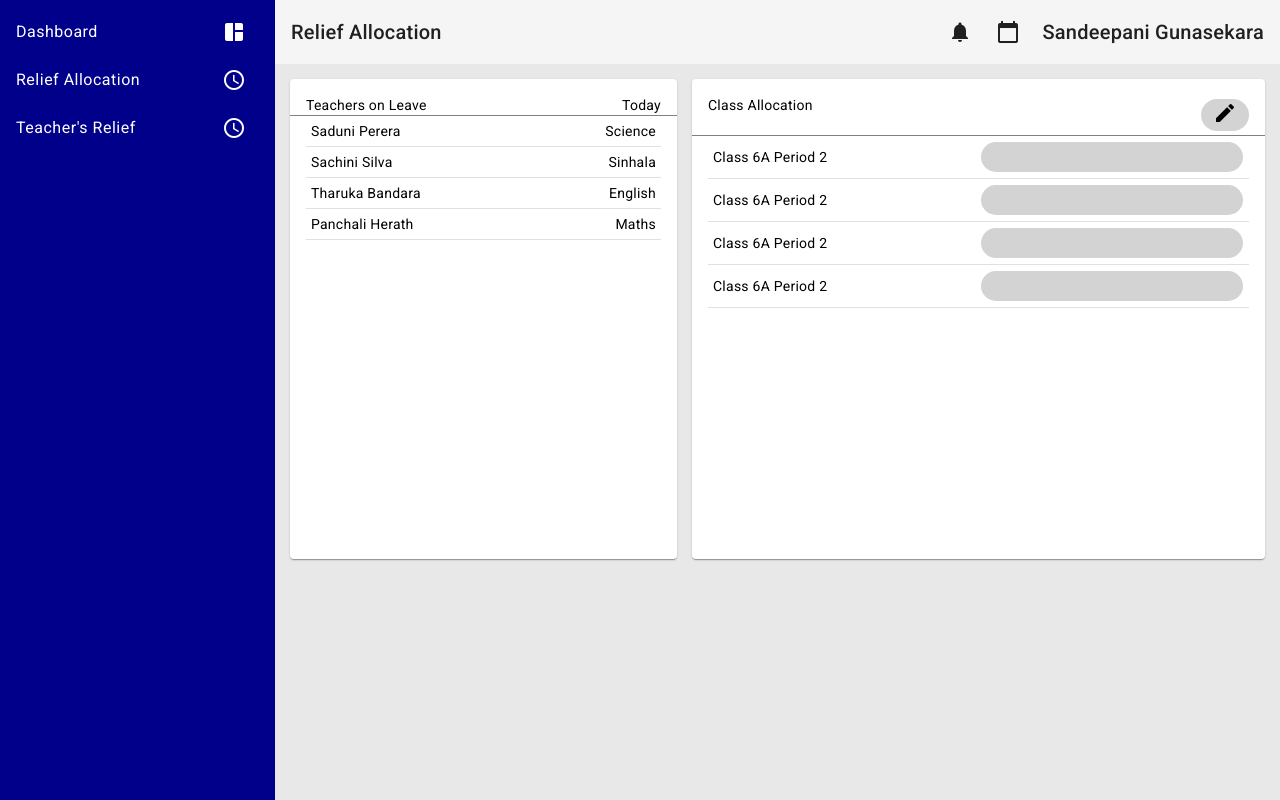
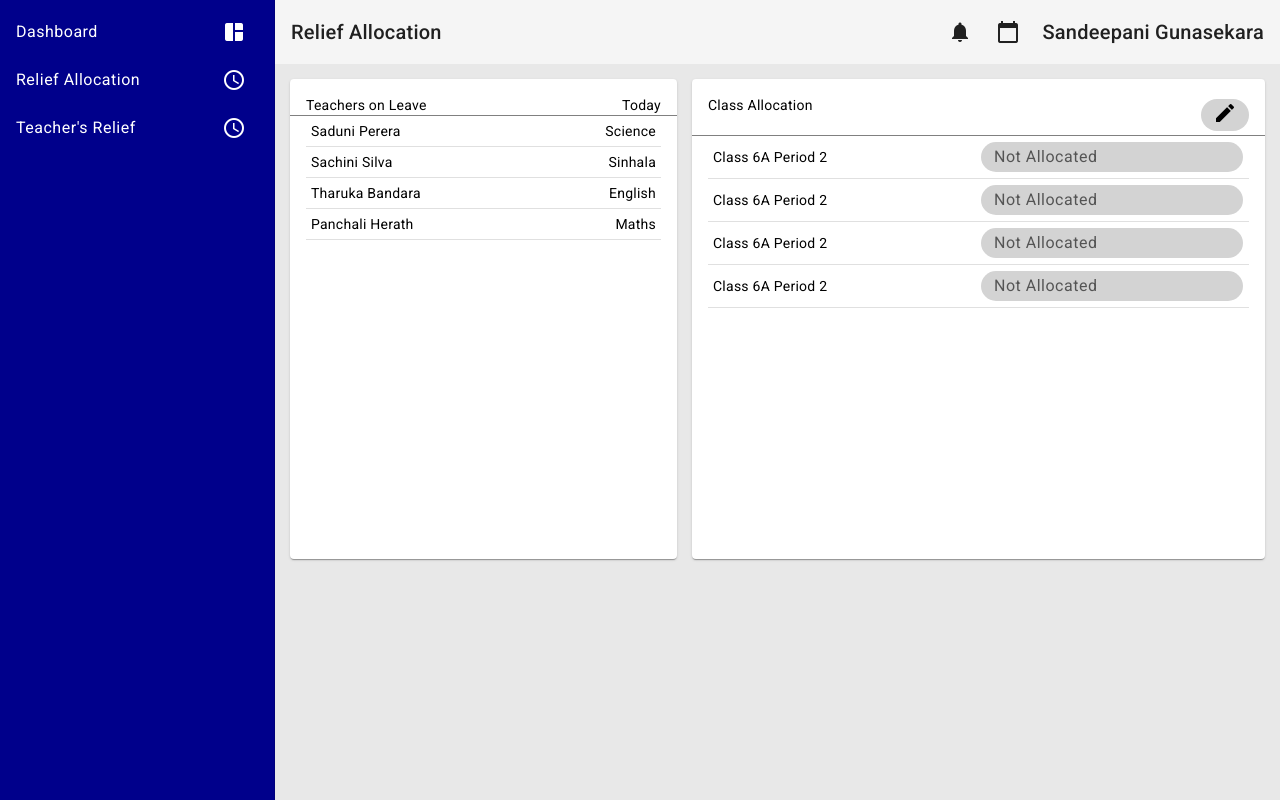
Before and after one commit to codingPentagon/ZoneEd, an Angular app in the folder frontend/: page /reliefprin in a window 1280 px wide. Built offline with nearby package versions, Linux system fonts and the light colour scheme.

Commit message:
fixed mat select functionality with null values

```diff
--- a/frontend/src/app/relief-prin/relief-prin.component.html
+++ b/frontend/src/app/relief-prin/relief-prin.component.html
@@ -38,9 +38,11 @@
               Class {{relief.class}} Period {{relief.period}}
               <span class="spacer"></span>
               <div>
-                <mat-select placeholder="Select a Teacher" [(value)]="relief.allocatedTchr"
-                            [ngStyle]="{'background-color':relief.allocatedTchr == '' ? 'lightgrey' : 'blue'}"
+                <mat-select [placeholder]="modify ? 'Select a Teacher':'Not Allocated'"
+                            [(value)]="relief.allocatedTchr"
+                            [ngStyle]="{'background-color':relief.allocatedTchr == null ? 'lightgrey' : 'blue'}"
                             [disabled]="!modify" [ngClass]="{'hide':!modify}">
+                  <mat-option [value]=null>Remove Selection</mat-option>
                   <mat-option *ngFor="let teacher of availTeachers" [value]="teacher">
                     {{teacher}}
                   </mat-option>
--- a/frontend/src/app/relief-prin/relief-prin.component.ts
+++ b/frontend/src/app/relief-prin/relief-prin.component.ts
@@ -7,7 +7,7 @@ import { Component } from '@angular/core';
 })
 export class ReliefPrinComponent {
 
-  availTeachers = ['','Saduni Perera','Sachini Silva','Tharuka Bandara','Panchali Herath'];
+  availTeachers = ['Saduni Perera','Sachini Silva','Tharuka Bandara','Panchali Herath'];
 
   teachersOnLeave = [
     {teacher: 'Saduni Perera', subject: 'Science'},
@@ -17,15 +17,16 @@ export class ReliefPrinComponent {
   ];
 
   reliefs = [
-    {class:'6A', period:2, allocatedTchr:''},
-    {class:'6A', period:2, allocatedTchr:''},
-    {class:'6A', period:2, allocatedTchr:''},
-    {class:'6A', period:2, allocatedTchr:''},
+    {class:'6A', period:2, allocatedTchr:null},
+    {class:'6A', period:2, allocatedTchr:null},
+    {class:'6A', period:2, allocatedTchr:null},
+    {class:'6A', period:2, allocatedTchr:null},
   ];
 
   modify:boolean = false;
 
   modifyToggle(){
     this.modify = !this.modify;
+    console.log(this.reliefs);
   }
 }
```
